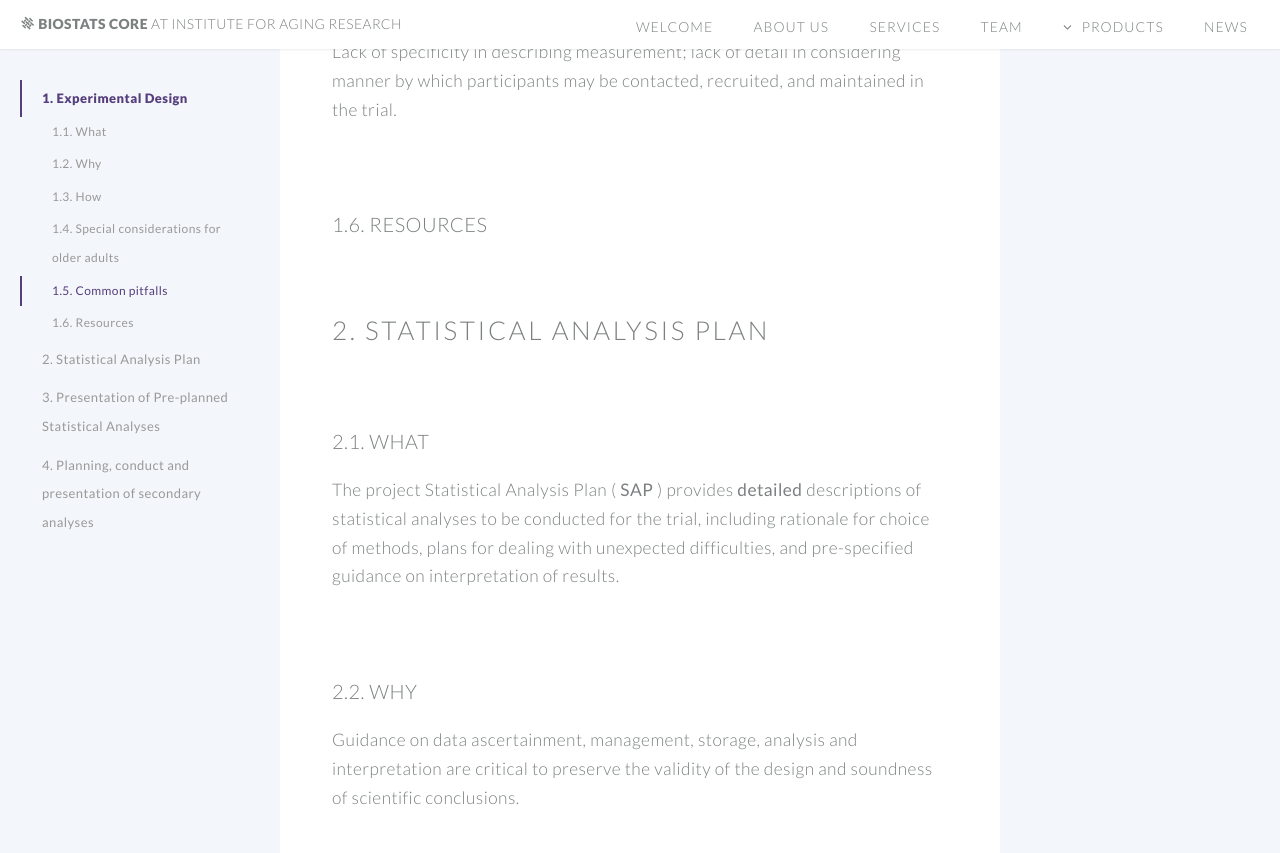
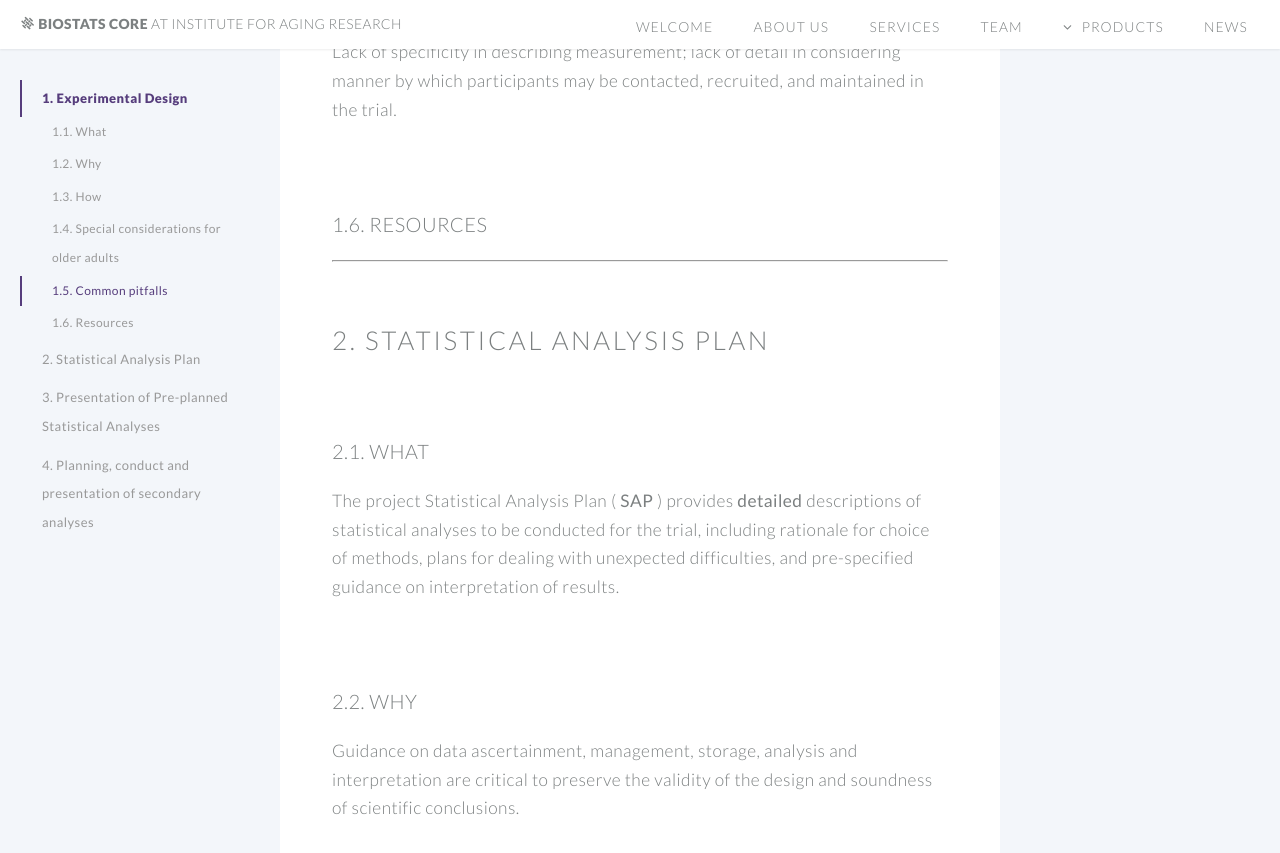
Before and after one commit to timothytsai/IFARbiostats.github.io, a Jekyll site: the page built from _instructions/Experimental_Design_and_Statistical_Considerations.markdown, in a window 1280 px wide and 900 px high, scrolled down 2190 px. Shown: the top 853 px of the window. Built offline with Jekyll 4.4.1, drawn with Linux system fonts in a browser that asks for light colours; some web fonts are replaced; Markdown is read by kramdown in place of the engine named in the settings.

```diff
--- a/_includes/head.html
+++ b/_includes/head.html
@@ -5,7 +5,7 @@
 -->
 
 <head>
-    <title>{% if page.title %}{{ page.title }}{% else %}{{ site.title }}{% endif %}</title>
+    <title>{% if page.title %}{{ page.title | replace:'<br />','' }}{% else %}{{ site.title }}{% endif %}</title>
     <meta http-equiv="content-type" content="text/html; charset=utf-8" />
     <meta name="description" content="{{ site.description }}">
     <meta name="keywords" content="" />
--- a/_instructions/Experimental_Design_and_Statistical_Considerations.markdown
+++ b/_instructions/Experimental_Design_and_Statistical_Considerations.markdown
@@ -48,6 +48,8 @@ Aging populations are subject to a number of factors that may induce bias or dif
 Lack of specificity in describing measurement; lack of detail in considering manner by which participants may be contacted, recruited, and maintained in the trial.
 
 ###1.6. Resources
+
+***
 
 ##2. Statistical Analysis Plan
 ###2.1. What
@@ -136,6 +138,8 @@ Lack of specificity in describing techniques to be used and controlling decision
 
 ###2.6. Resources
 
+***
+
 ##3. Presentation of Pre-planned Statistical Analyses
 ###3.1. What
 
@@ -178,7 +182,7 @@ Failure to acknowledge data sources or describe methods with sufficient detail;
 
 ###3.6. Resources
 
-
+***
 
 ##4. Planning, conduct and presentation of secondary analyses
 
```
